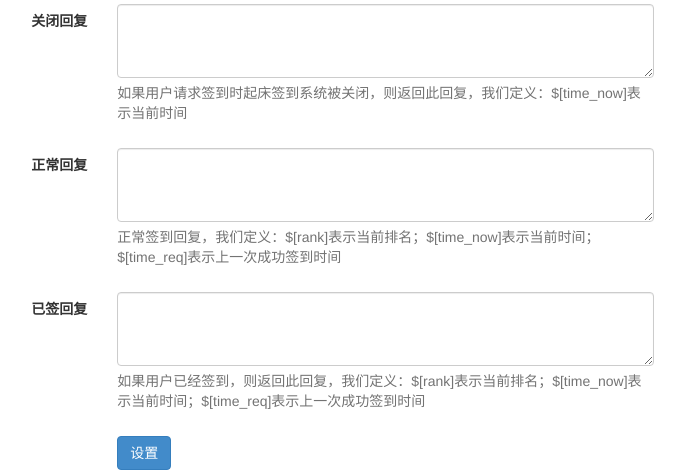
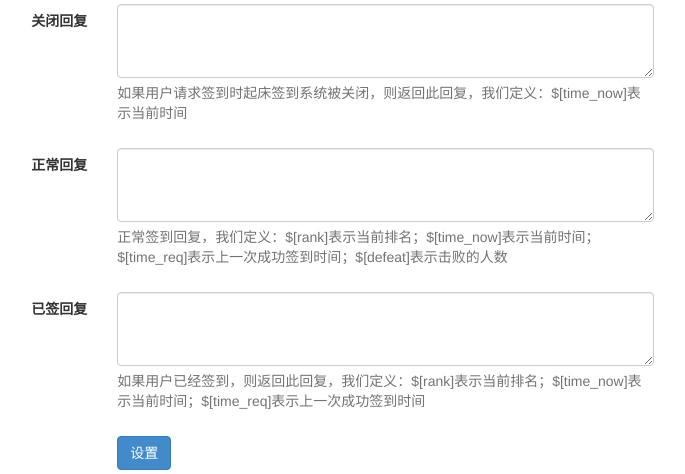
Before and after one commit to brickgao/RankIt, a Flask app: template RankIt/templates/init_step_two.html in a window 1280 px wide. Shown: the part 623-1097 px from the top of the page, without its empty margins (311-996 px from the left). Run offline with Flask 2, Linux system fonts and the light colour scheme; the template is opened without the code that fills it, so the values that code supplies are empty.

Commit message:
fix debeat num

```diff
--- a/RankIt/str_misc.py
+++ b/RankIt/str_misc.py
@@ -7,4 +7,5 @@ def trans_str(_s, time_now, time_req=None, rank=None):
         ret = ret.replace('$[time_req]', time_req)
     if rank:
         ret = ret.replace('$[rank]', rank)
+        ret = ret.replace('$[defeat]', str(12460 - int(rank)))
     return ret
--- a/RankIt/templates/init_step_two.html
+++ b/RankIt/templates/init_step_two.html
@@ -63,7 +63,7 @@
         <label for="acc_ret" class="col-sm-2 control-label">正常回复</label>
         <div class="col-sm-10">
           <textarea class="form-control" rows="3" id="acc_ret" name="acc_ret"></textarea>
-          <p class="help-block">正常签到回复，我们定义：$[rank]表示当前排名；$[time_now]表示当前时间<hh:mm>；$[time_req]表示上一次成功签到时间<hh:mm></p>
+          <p class="help-block">正常签到回复，我们定义：$[rank]表示当前排名；$[time_now]表示当前时间<hh:mm>；$[time_req]表示上一次成功签到时间<hh:mm>；$[defeat]表示击败的人数</p>
         </div>
       </div>
       <div class="form-group">
--- a/RankIt/templates/manage_wakeup_settings.html
+++ b/RankIt/templates/manage_wakeup_settings.html
@@ -54,7 +54,7 @@
       <label for="acc_ret" class="col-sm-2 control-label">正常回复</label>
       <div class="col-sm-10">
         <textarea class="form-control" rows="3" style="width:70%;" id="acc_ret" name="acc_ret">{{ info['acc_ret'] }}</textarea>
-        <p class="help-block">正常签到回复，我们定义：$[rank]表示当前排名；$[time_now]表示当前时间<hh:mm>；$[time_req]表示上一次成功签到时间<hh:mm></p>
+        <p class="help-block">正常签到回复，我们定义：$[rank]表示当前排名；$[time_now]表示当前时间<hh:mm>；$[time_req]表示上一次成功签到时间<hh:mm>；$[defeat]表示击败的人数</p>
       </div>
     </div>
     <div class="form-group">
```
